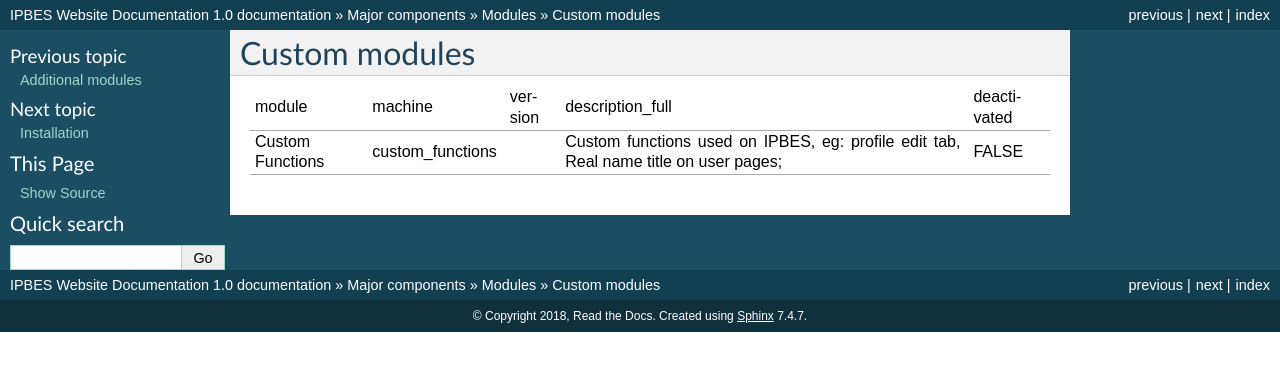
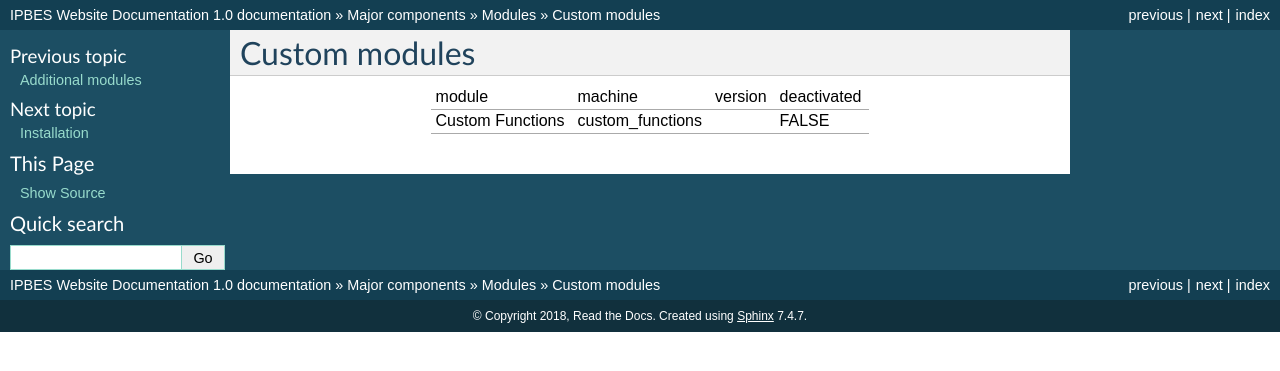
Before and after one commit to ipbes/ipbeswebdocs, a Sphinx documentation site: the page built from docs/components/modules/custom.rst, in a window 1280 px wide. Shown: the top 371 px of the page. Built offline with Sphinx 7.4.7, drawn with Linux system fonts in a browser that asks for light colours; pages that are not in the unit, such as notebooks, are missing from menus.

Commit message:
Update custom.rst

```diff
--- a/docs/components/modules/custom.rst
+++ b/docs/components/modules/custom.rst
@@ -1,7 +1,7 @@
 Custom modules
 ~~~~~~~~~~~~~~
-+------------------+------------------+---------+--------------------------------------------------------------------------------------+-------------+
-| module           | machine          | version | description_full                                                                     | deactivated |
-+------------------+------------------+---------+--------------------------------------------------------------------------------------+-------------+
-| Custom Functions | custom_functions |         | Custom functions used on IPBES, eg: profile edit tab, Real name title on user pages; | FALSE       |
-+------------------+------------------+---------+--------------------------------------------------------------------------------------+-------------+
++------------------+------------------+---------+-------------+
+| module           | machine          | version | deactivated |
++------------------+------------------+---------+-------------+
+| Custom Functions | custom_functions |         | FALSE       |
++------------------+------------------+---------+-------------+
```
